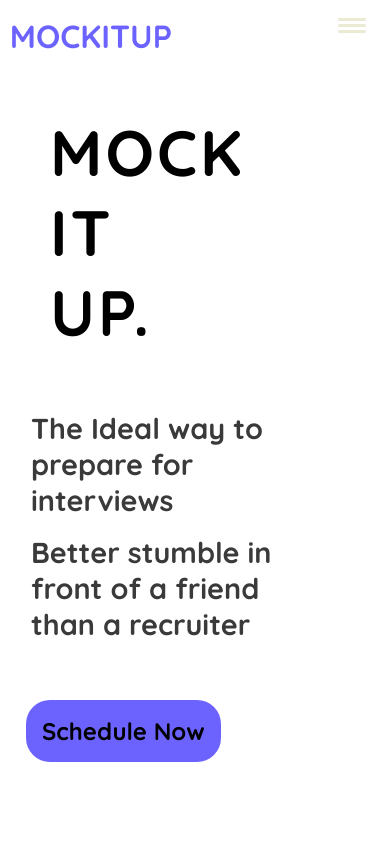
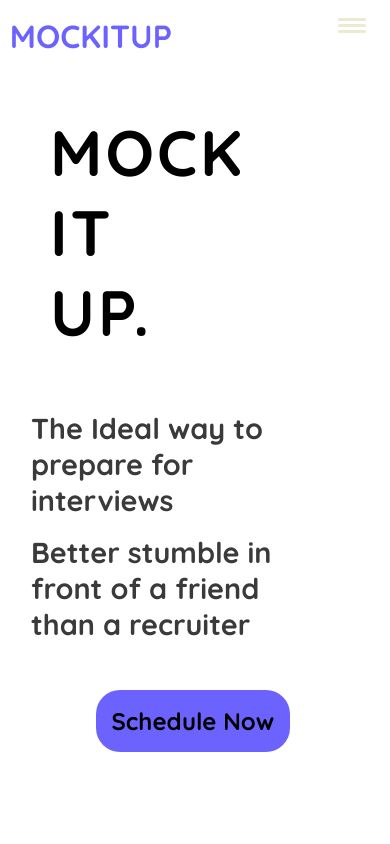
Before and after one commit to Introfect/Mock-It-Up-FrontEnd, a React (Create React App) app: page / in a window 390 px wide. Shown: the top 844 px of the page. Built offline with nearby package versions, Linux system fonts and the light colour scheme.

Commit message:
button submit responsive

```diff
--- a/src/index.css
+++ b/src/index.css
@@ -398,15 +398,17 @@ header::after {
 }
 
 .registration {
+
   width: fit-content;
   height: fit-content;
   padding: 1rem;
   margin: 1rem;
   border-radius: 1.5rem;
-  margin-left: 0;
   margin-top: 2rem;
   background-color: var(--primary-color);
-  margin-top: 3.6rem;
+  margin-top: 3rem;
+  margin-left: 30%;
+
 }
 
 .button {
@@ -1285,3 +1287,9 @@ header::after {
   text-decoration: none;
   list-style: none;
 }
+
+@media(max-width:860px){
+  .registration{
+    margin-left: 22%;
+  }
+}
```
